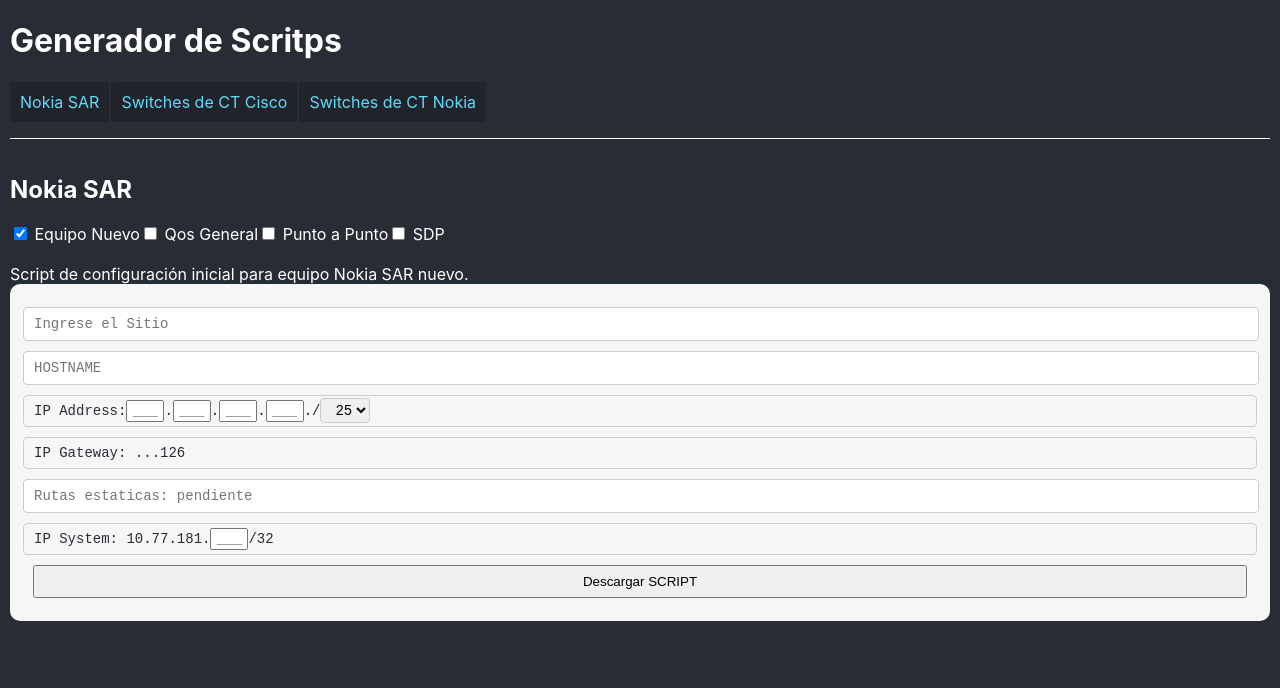
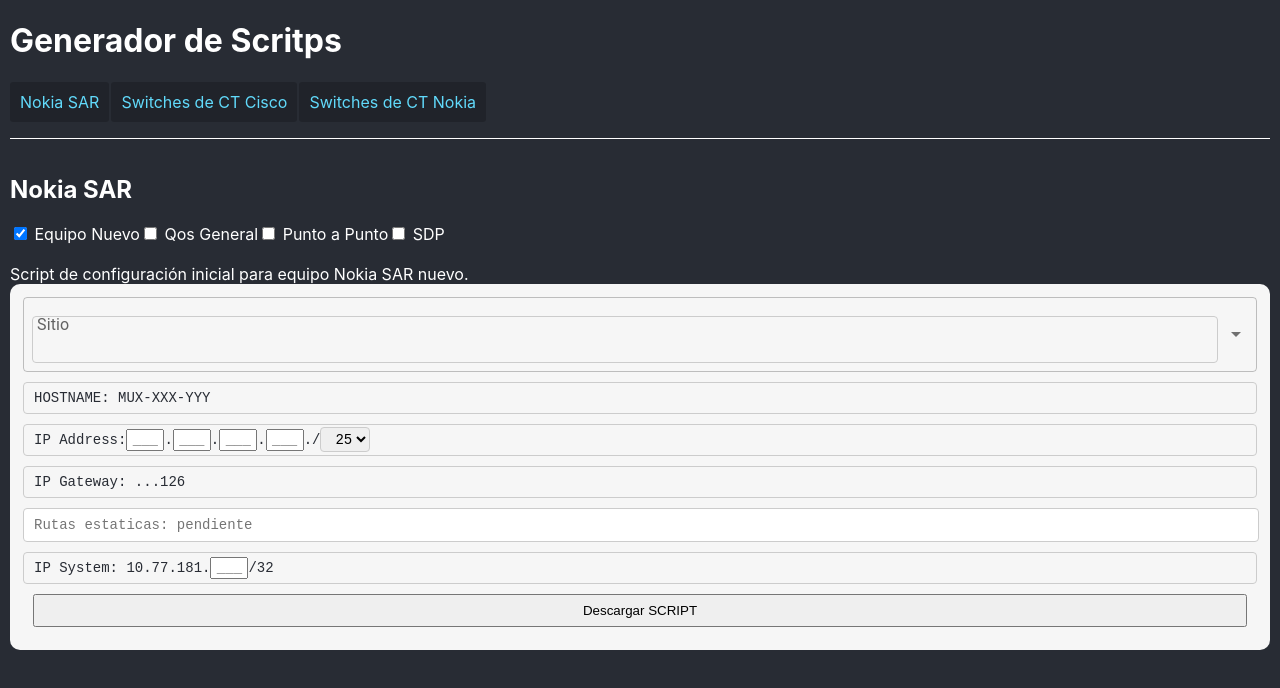
Before and after one commit to emarino-git/scripts, a React (Create React App) app: page /nokia in a window 1280 px wide. Both pictures are taken after a click on the checkbox 20 px from the left and 233 px from the top of the page. Shown: the top 688 px of the page. Built offline with nearby package versions, Linux system fonts and the light colour scheme.

Commit message:
Autocomplete

```diff
--- a/package.json
+++ b/package.json
@@ -3,6 +3,9 @@
   "version": "0.1.0",
   "private": true,
   "dependencies": {
+    "@emotion/react": "^11.9.3",
+    "@emotion/styled": "^11.9.3",
+    "@mui/material": "^5.8.3",
     "@testing-library/jest-dom": "^5.16.4",
     "@testing-library/react": "^13.3.0",
     "@testing-library/user-event": "^13.5.0",
--- /dev/null
+++ b/src/routes/data/Sitios.js
@@ -0,0 +1,6 @@
+export const listadoSitios = [
+  {label: '--Seleccionar--', hostname: 'XXX-YYY'},
+  {label: 'SE Oro Verde', hostname: 'ESE-OVER'},
+  {label: 'SE Güemes', hostname: 'ESE-GUEM'},
+  {label: 'SE Malaver', hostname: 'ESE-MALA'},
+]
--- a/src/routes/nokia/FormNokiaSar.js
+++ b/src/routes/nokia/FormNokiaSar.js
@@ -1,9 +1,14 @@
 import { useState } from 'react'
+import TextField from '@mui/material/TextField';
+import Autocomplete from '@mui/material/Autocomplete';
+import { listadoSitios } from '../data/Sitios'
+
 
 export default function FormNokiaSar() {
+
+  // Definiciones de Variables
+
   const [datos, setDatos] = useState({
-    sitio: '',
-    hostname: '',
     ipAddress1: '',
     ipAddress2: '',
     ipAddress3: '',
@@ -13,14 +18,15 @@
     ipSystem: ''
   })
 
-console.log(datos.selMask)
-
   let ipGW = ''
 
   if (datos.selMask === '24' ) {ipGW=254}
   else if (datos.ipAddress4<126) {ipGW=126}
   else {ipGW=254}
 
+  const [sitios, setSitio] = useState(listadoSitios[0])
+
+  // Logica para carga de Variables por usuario
 
   const handleInputChange = (event) => {
     setDatos({
@@ -29,7 +35,7 @@
     })
   }
 
-
+  // Logica para elegir que vista del usuario
 
   const [nuevoNokiaIsChecked, setNuevoNokiaIsChecked] = useState(false);
   const nuevoNokia = () => {
@@ -53,8 +59,8 @@
 
   const saveFile = (event) => {
     event.preventDefault()
-  const sitio = datos.sitio
-  const hostname = datos.hostname
+    const sitio = sitios.label
+    const hostname = sitios.hostname
     const ipAddress1 = datos.ipAddress1
     const ipAddress2 = datos.ipAddress2
     const ipAddress3 = datos.ipAddress3
@@ -179,7 +185,7 @@
 
 #--------------------------------------------------
 
-configure system name ${hostname}
+configure system name MUX-${hostname}
 
 configure bof
 
@@ -301,8 +307,8 @@
 newLink.click();
 
 }
+}
 
-  }
 
 
   return(
@@ -318,20 +324,34 @@
       </div>
       <form className='container' onSubmit={saveFile}>
         <div>
-          <input
+          <Autocomplete
+            disablePortal
+            options={listadoSitios}
+            name="sitio"
+            onChange={(event, newValue) => {
+              setSitio(newValue);
+            }}
+            renderInput={(params) => <TextField {...params} label="Sitio" />}
+          />
+          {/* <input
             type="text"
             name="sitio"
             placeholder="Ingrese el Sitio"
             onChange={handleInputChange}
-          />
+          /> */}
           {nuevoNokiaIsChecked ?
           <div>
-            <input
-              type='text'
-              placeholder='HOSTNAME'
+            <div className='input-inline' key={listadoSitios.value} >
+            HOSTNAME: MUX-{sitios.hostname}
+            </div>
+
+            {/* <TextField
+              // type='text'
+              variant="outlined"
+              label='HOSTNAME'
               name='hostname'
               onChange={handleInputChange}
-            />
+            /> */}
             <div className='input-inline' >
               <div>IP Address:</div>
               <input
```
Also changed, not shown: 1 other file (tests, documents, lock files or other folders). Lines whose indentation alone changed are shown as unchanged.
